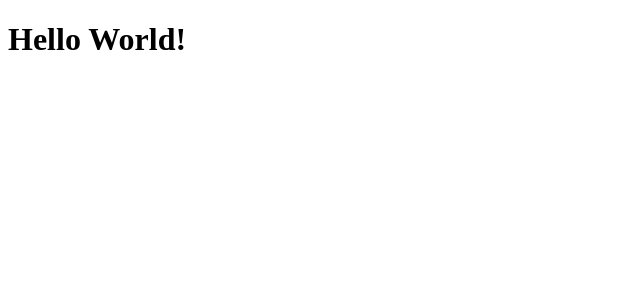
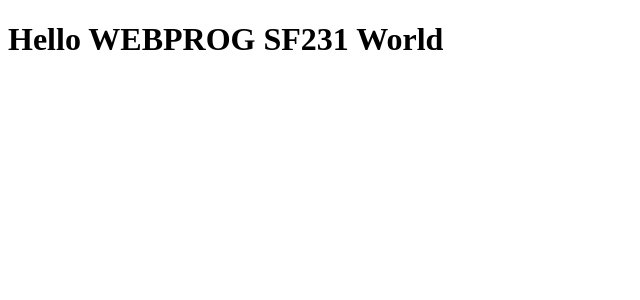
Before and after one commit to KurtLeonardSauquillo/WEBPROG-SF231-VUEJS, a Vue app in the folder vue-project/: page / in a window 1280 px wide. Shown: the top 300 px of the page, without its empty margins (0-640 px from the left). Built offline with nearby package versions, Linux system fonts and the light colour scheme.

Commit message:
hello webprog

```diff
--- a/vue-project/src/App.vue
+++ b/vue-project/src/App.vue
@@ -2,7 +2,7 @@
 
 <template>
 
-<h1> Hello World! </h1>
+<h1> Hello WEBPROG SF231 World </h1>
 
 </template>
 
```
